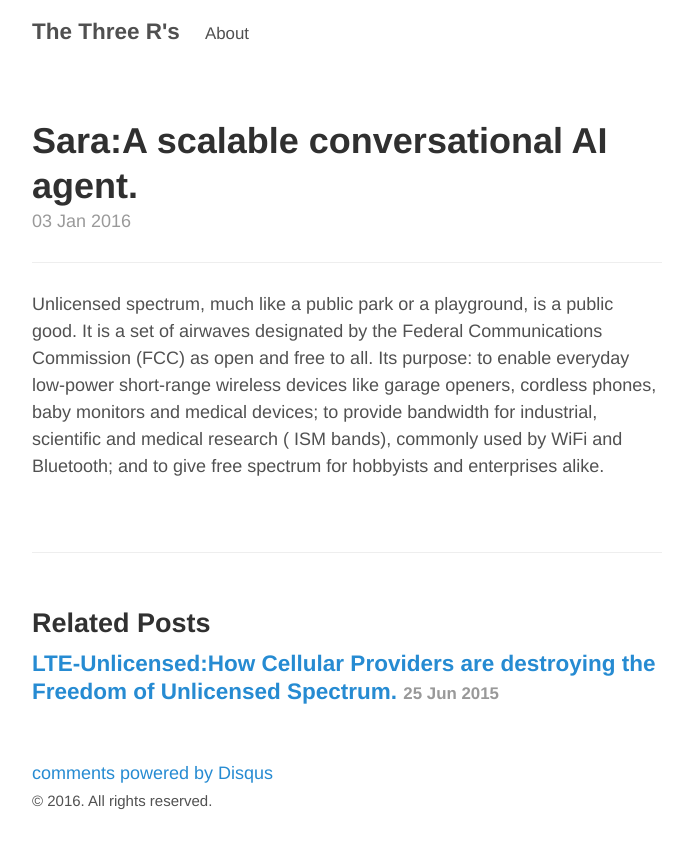
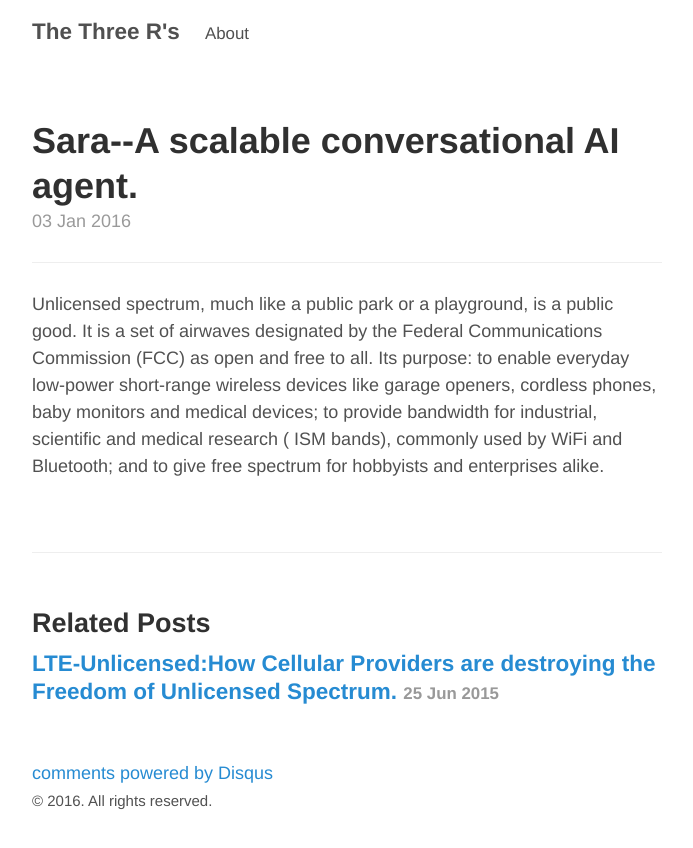
Before and after one commit to gkchai/gkchai.github.io, a Jekyll site: the page built from _posts/2016-01-03-build-sara.md, in a window 1280 px wide. Shown: the top 848 px of the page, without its empty margins (293-986 px from the left). Built offline with Jekyll 4.4.1, drawn with Linux system fonts in a browser that asks for light colours; comment, search, counter and statistics services are not loaded.

```diff
--- a/_posts/2016-01-03-build-sara.md
+++ b/_posts/2016-01-03-build-sara.md
@@ -1,6 +1,6 @@
 ---
 layout: post
-title: Sara:A scalable conversational AI agent.
+title: Sara--A scalable conversational AI agent.
 comments: true
 brief: The basics of building an artificial intelligent agent that schedules calendar invites over email.
 ---
```
